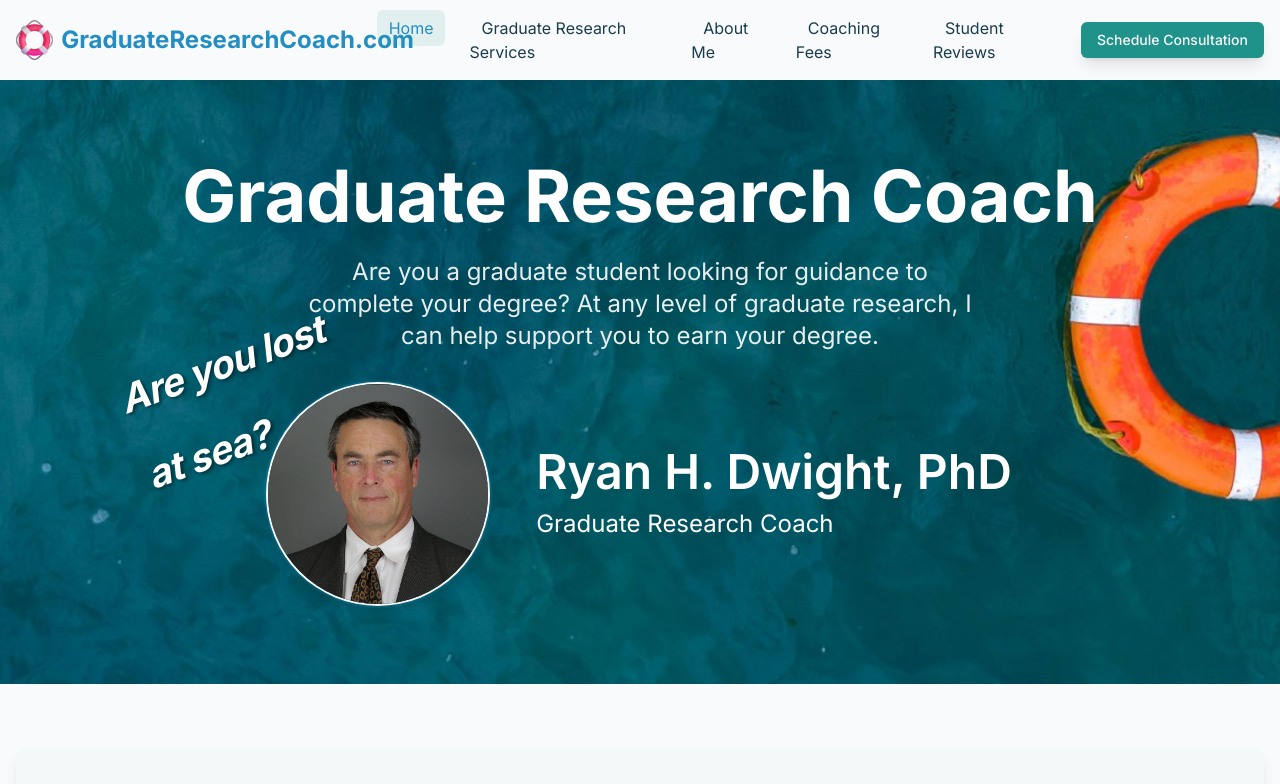
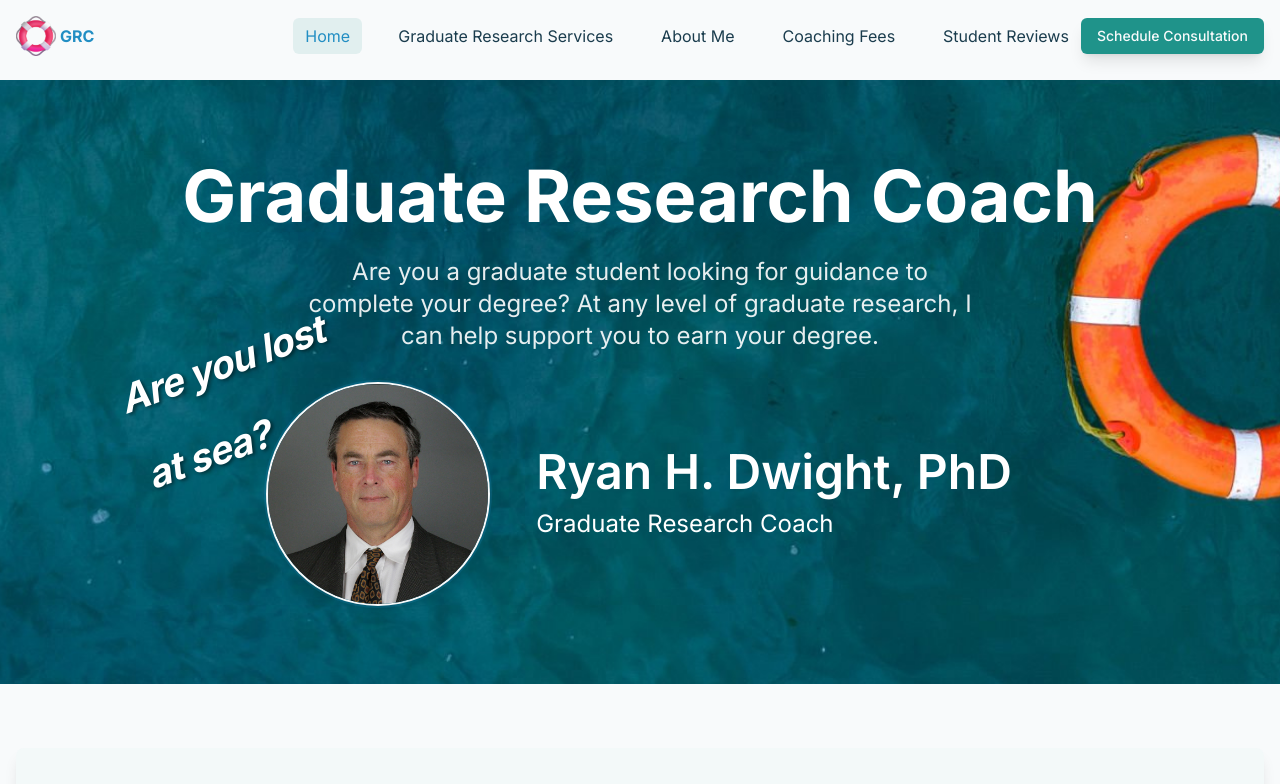
Before and after one commit to lame-o/dads-website, a Next.js app: page / in a window 1280 px wide. Shown: the top 784 px of the page. Built offline with nearby package versions, Linux system fonts and the light colour scheme.

Commit message:
sizing auto adjust

```diff
--- a/app/components/Header.tsx
+++ b/app/components/Header.tsx
@@ -43,25 +43,29 @@
 
   return (
     <header className={`fixed top-0 left-0 right-0 z-50 transition-all duration-300 ${isScrolled ? 'bg-background/95 backdrop-blur-sm shadow-md' : 'bg-transparent'}`}>
-      <div className="container mx-auto px-4 py-4 flex justify-between items-center">
-        <Link href="/" className="flex items-center space-x-2 text-2xl font-bold text-primary hover:text-accent transition-colors">
+      <div className="container mx-auto px-4 py-4 flex items-center">
+        <div className="flex-none">
+          <Link href="/" className="flex items-center space-x-1 text-2xl font-bold text-primary hover:text-accent transition-colors">
             <Image
               src="/Graduate-Research-Coach.png"
               alt="Graduate Research Coach - Phd Coach, graduate writing coach, dissertation editor, graduate writing editor, degree completion, scientific review"
               width={40}
               height={40}
-            className="w-10 h-10"
+              className="w-8 h-8 md:w-10 md:h-10"
             />
-          <span className="hidden sm:inline">GraduateResearchCoach.com</span>
-          <span className="sm:hidden">GRC</span>
+            <span className="hidden 2xl:inline text-base xl:text-2xl">GraduateResearchCoach.com</span>
+            <span className="hidden md:inline 2xl:hidden text-base">GRC</span>
+            <span className="md:hidden text-base">GRC</span>
           </Link>
-        <nav className="flex items-center space-x-6">
-          <ul className="hidden md:flex space-x-6">
+        </div>
+        <div className="flex-1 flex justify-end">
+          <nav className="flex items-center">
+            <ul className="hidden lg:flex items-center justify-end gap-2 md:gap-4 xl:gap-6">
               {navigationItems.map((item) => (
-              <li key={item.name}>
+                <li key={item.name} className="shrink-0">
                   <Link
                     href={item.path}
-                  className={`text-foreground hover:text-primary transition-colors px-3 py-2 rounded-md ${
+                    className={`text-foreground hover:text-primary transition-colors px-2 md:px-3 py-2 rounded-md text-sm md:text-base whitespace-nowrap ${
                       pathname === item.path ? 'bg-accent/10 text-primary' : ''
                     }`}
                   >
@@ -70,13 +74,12 @@
                 </li>
               ))}
             </ul>
-
-          {/* Mobile Menu */}
-          <div className="md:hidden">
+            {/* Mobile/Tablet Menu Button - Show on screens smaller than lg */}
+            <div className="lg:hidden">
               <Sheet open={isOpen} onOpenChange={setIsOpen}>
                 <SheetTrigger asChild>
-                <Button variant="ghost" size="icon" className="mr-2">
-                  <Menu className="h-6 w-6" />
+                  <Button variant="ghost" size="icon" className="mr-1 sm:mr-2">
+                    <Menu className="h-5 w-5 sm:h-6 sm:w-6" />
                     <span className="sr-only">Toggle menu</span>
                   </Button>
                 </SheetTrigger>
@@ -97,7 +100,6 @@
                 </SheetContent>
               </Sheet>
             </div>
-
             <Button
               variant="default"
               className="bg-accent text-accent-foreground hover:bg-accent/75 shadow-lg hover:shadow-xl transition-all duration-300"
@@ -106,6 +108,7 @@
             </Button>
           </nav>
         </div>
+      </div>
     </header>
   )
 }
```
Lines whose indentation alone changed are shown as unchanged.
